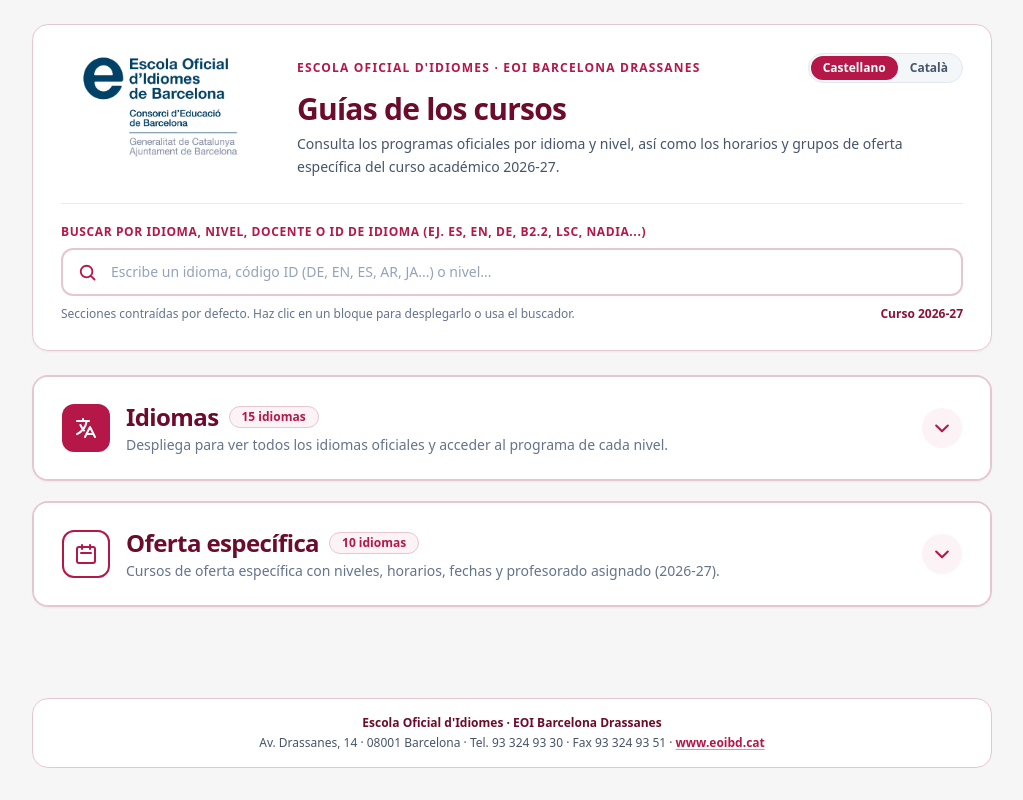
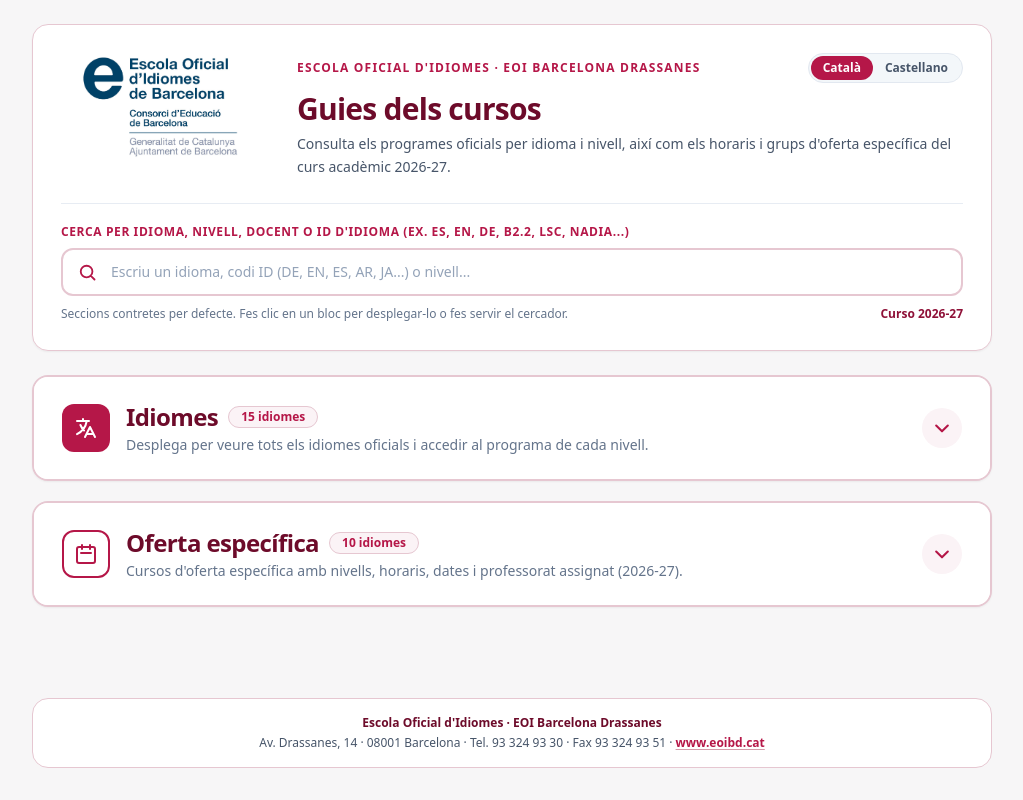
Before and after one commit to oalmanza-eoi-dot/guias-de-los-cursos-EOI, a plain HTML site: page index.html in a window 1280 px wide. Shown: the whole page, without its empty margins (128-1151 px from the left). Drawn offline with nearby package versions, Linux system fonts and the light colour scheme.

Commit message:
Update index.html
replace body

```diff
--- a/index.html
+++ b/index.html
@@ -3,7 +3,7 @@
 <head>
   <meta charset="UTF-8" />
   <meta name="viewport" content="width=device-width, initial-scale=1.0" />
-  <title>Guías de los cursos — EOI Barcelona Drassanes</title>
+  <title>Guies dels cursos — EOI Barcelona Drassanes</title>
   <script src="https://cdn.tailwindcss.com"></script>
   <style>
     :root {
@@ -150,32 +150,32 @@
               ESCOLA OFICIAL D'IDIOMES · EOI BARCELONA DRASSANES
             </p>
 
-            <!-- Selector Castellano / Català -->
-            <div class="inline-flex rounded-full border border-slate-200 bg-slate-100/80 p-0.5" role="group" aria-label="Selector de idioma">
+            <!-- Selector Català / Castellano -->
+            <div class="inline-flex rounded-full border border-slate-200 bg-slate-100/80 p-0.5" role="group" aria-label="Selector d'idioma">
+              <button
+                type="button"
+                id="lang-btn-ca"
+                onclick="setUILang('ca')"
+                class="rounded-full px-3 py-1 text-xs font-bold transition-all duration-200 eoi-bg-primary text-white shadow-xs"
+              >
+                Català
+              </button>
               <button
                 type="button"
                 id="lang-btn-es"
                 onclick="setUILang('es')"
-                class="rounded-full px-3 py-1 text-xs font-bold transition-all duration-200 eoi-bg-primary text-white shadow-xs"
+                class="rounded-full px-3 py-1 text-xs font-bold text-slate-600 transition-all duration-200 hover:text-[#B51748]"
               >
                 Castellano
-              </button>
-              <button
-                type="button"
-                id="lang-btn-ca"
-                onclick="setUILang('ca')"
-                class="rounded-full px-3 py-1 text-xs font-bold text-slate-600 transition-all duration-200 hover:text-[#B51748]"
-              >
-                Català
               </button>
             </div>
           </div>
 
           <h1 id="page-title" class="mt-2 text-2xl font-extrabold tracking-tight eoi-text-deep sm:text-3xl">
-            Guías de los cursos
+            Guies dels cursos
           </h1>
           <p id="page-subtitle" class="mt-1.5 text-sm leading-relaxed text-slate-600">
-            Consulta los programas oficiales por idioma y nivel, así como los horarios y grupos de oferta específica del curso académico 2026-27.
+            Consulta els programes oficials per idioma i nivell, així com els horaris i grups d'oferta específica del curs acadèmic 2026-27.
           </p>
         </div>
       </div>
@@ -349,7 +349,7 @@
     class="fixed bottom-5 right-5 z-50 translate-y-4 opacity-0 pointer-events-none flex items-center gap-1.5 rounded-full eoi-bg-primary px-4 py-2.5 text-sm font-bold text-white shadow-lg transition-all duration-300 hover:-translate-y-0.5 active:scale-95 focus:outline-none focus:ring-2 focus:ring-[#B51748]/40"
   >
     <span>↑</span>
-    <span id="btn-top-text">Arriba</span>
+    <span id="btn-top-text">Amunt</span>
   </button>
 
   <script>
@@ -705,7 +705,7 @@
       }
     };
 
-    let currentLang = "es";
+    let currentLang = "ca";
     try {
       const savedLang = localStorage.getItem("eoi_ui_lang");
       if (savedLang === "es" || savedLang === "ca") currentLang = savedLang;
```
